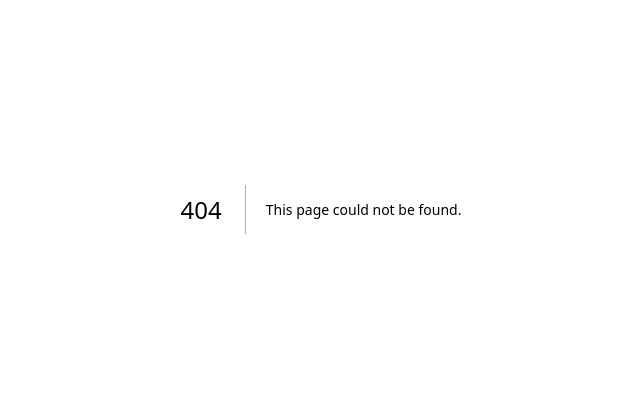
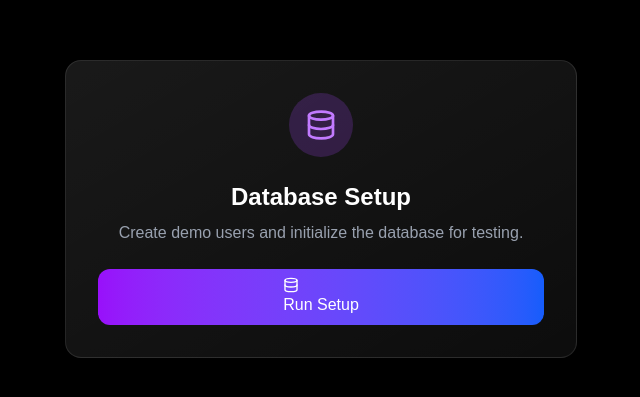
Before and after one commit to Arslan-web-Dev/AdFlow-Pro-AI, a Next.js app: page /setup in a window 1280 px wide. Before the commit this address had no page. Shown: the part 191-588 px from the top of the page, without its empty margins (319-959 px from the left). Built offline with nearby package versions, Linux system fonts and the light colour scheme.

Commit message:
update code

```diff
--- /dev/null
+++ b/app/setup/page.tsx
@@ -0,0 +1,121 @@
+'use client';
+
+import { useState } from 'react';
+import { motion } from 'framer-motion';
+import { Database, Check, AlertCircle, Loader2 } from 'lucide-react';
+import GlassCard from '@/components/ui/glass-card';
+import Button from '@/components/ui/button';
+
+export default function SetupPage() {
+  const [loading, setLoading] = useState(false);
+  const [result, setResult] = useState<any>(null);
+  const [error, setError] = useState('');
+
+  const runSetup = async () => {
+    setLoading(true);
+    setError('');
+    setResult(null);
+
+    try {
+      const response = await fetch('/api/setup', {
+        method: 'POST',
+        headers: { 'Content-Type': 'application/json' },
+        body: JSON.stringify({ setupKey: 'adflow-setup-2024' }),
+      });
+
+      const data = await response.json();
+
+      if (response.ok) {
+        setResult(data);
+      } else {
+        setError(data.error || 'Setup failed');
+      }
+    } catch (err: any) {
+      setError(err.message || 'Network error');
+    } finally {
+      setLoading(false);
+    }
+  };
+
+  return (
+    <div className="min-h-screen bg-black text-white flex items-center justify-center p-6">
+      <motion.div
+        initial={{ opacity: 0, y: 20 }}
+        animate={{ opacity: 1, y: 0 }}
+        className="w-full max-w-lg"
+      >
+        <GlassCard className="p-8 text-center">
+          <div className="flex justify-center mb-6">
+            <div className="w-16 h-16 bg-purple-500/20 rounded-full flex items-center justify-center">
+              <Database className="w-8 h-8 text-purple-400" />
+            </div>
+          </div>
+
+          <h1 className="text-2xl font-bold mb-2">Database Setup</h1>
+          <p className="text-gray-400 mb-6">
+            Create demo users and initialize the database for testing.
+          </p>
+
+          <Button
+            variant="primary"
+            onClick={runSetup}
+            disabled={loading}
+            className="w-full flex items-center justify-center gap-2"
+          >
+            {loading ? (
+              <>
+                <Loader2 className="w-4 h-4 animate-spin" />
+                Setting up...
+              </>
+            ) : (
+              <>
+                <Database className="w-4 h-4" />
+                Run Setup
+              </>
+            )}
+          </Button>
+
+          {error && (
+            <motion.div
+              initial={{ opacity: 0 }}
+              animate={{ opacity: 1 }}
+              className="mt-4 p-4 bg-red-500/10 border border-red-500/30 rounded-lg flex items-start gap-3"
+            >
+              <AlertCircle className="w-5 h-5 text-red-400 flex-shrink-0 mt-0.5" />
+              <p className="text-red-400 text-sm">{error}</p>
+            </motion.div>
+          )}
+
+          {result && (
+            <motion.div
+              initial={{ opacity: 0 }}
+              animate={{ opacity: 1 }}
+              className="mt-4 text-left"
+            >
+              <div className="p-4 bg-green-500/10 border border-green-500/30 rounded-lg mb-4">
+                <div className="flex items-center gap-2 mb-2">
+                  <Check className="w-5 h-5 text-green-400" />
+                  <span className="text-green-400 font-medium">Setup Complete!</span>
+                </div>
+                <p className="text-sm text-gray-400">{result.message}</p>
+              </div>
+
+              {result.demoAccounts && (
+                <div className="space-y-3">
+                  <h3 className="text-sm font-medium text-gray-300">Demo Accounts:</h3>
+                  {result.demoAccounts.map((account: any, i: number) => (
+                    <div key={i} className="p-3 bg-white/5 rounded-lg text-sm">
+                      <p><span className="text-gray-400">Email:</span> {account.email}</p>
+                      <p><span className="text-gray-400">Password:</span> {account.password}</p>
+                      <p><span className="text-gray-400">Role:</span> {account.role}</p>
+                    </div>
+                  ))}
+                </div>
+              )}
+            </motion.div>
+          )}
+        </GlassCard>
+      </motion.div>
+    </div>
+  );
+}
```
